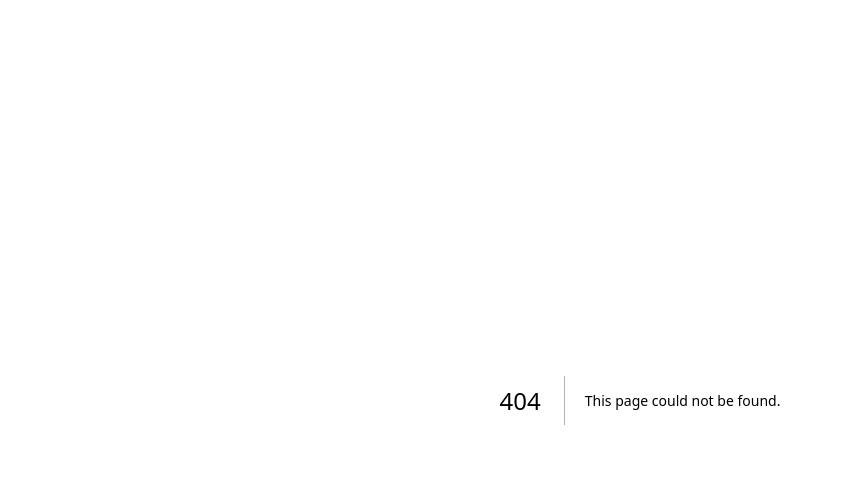
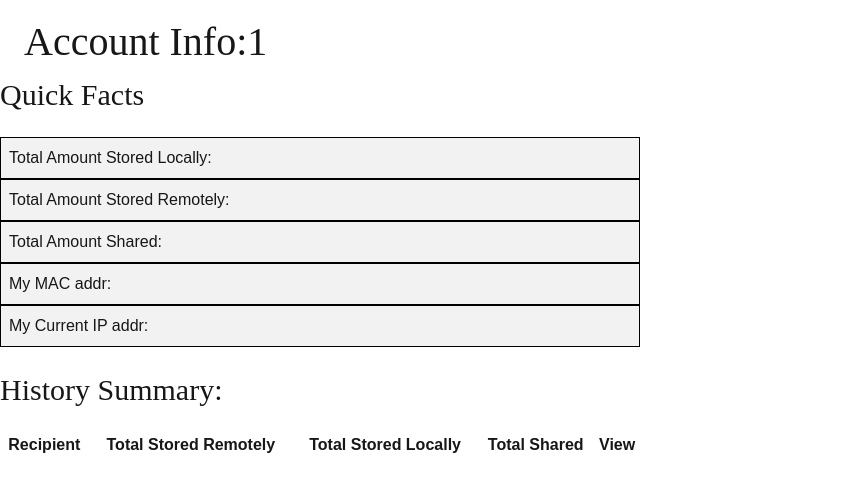
Before and after one commit to jjheals/PeerVault, a Next.js app in the folder frontend/: page /accountInfo/1 in a window 1280 px wide. Before the commit this address had no page. Shown: the top 492 px of the page, without its empty margins (0-843 px from the left). Built offline with nearby package versions, Linux system fonts and the light colour scheme.

Commit message:
started the account info functionality

```diff
--- /dev/null
+++ b/frontend/src/app/accountInfo/[id]/page.tsx
@@ -0,0 +1,84 @@
+import React, {Suspense} from "react";
+import { useParams } from "next/navigation";
+import axios from "axios";
+import Table from "@/app/table"
+import { TableSkeleton } from "@/app/skeletons";
+
+
+const PORT = 8000;
+
+const instance = axios.create({
+  baseURL:
+    "http://localhost:" + PORT.toString(),
+});
+
+
+
+export default function Home({ params }: { params: { id: string; }; }) {
+  var user_list = [];
+  // TODO --> get this to return and display SOMETHING
+  function getSharedWithInfo() {
+    instance
+    .get("ui/get-stored-with-info")
+    .then(function (response){
+      var peer_array = response["data"]
+      var peer_names = []
+      for(var i = 0; i < peer_array.length; i++){
+        peer_names[i] = peer_array[i]["common_name"]
+      }
+      user_list= peer_names;
+    })
+    .catch (function (error) {
+      console.log("errored:", error)
+    });
+  }
+
+
+  // TODO -->
+  /*
+    - CREATE A DISPLAY TABLE FOR THE USER INFORMATION
+      - Common-name, amount shared (bytes), amount stored remotely (bytes), amount stored locally (bytes), View more information button?
+
+    - CREATE A FULL FLESHED OUT DISPLAY PAGE FOR THE LIST OF ALL ITEMS
+
+
+    -TABS:
+
+    -
+       */
+
+
+  const common_name = params.id;
+    return (
+      <div>
+        <div className="header">
+          <div className="header-row">
+            <div className="titleText">Account Info:{common_name}</div>
+          </div>
+        </div>
+
+
+        <div>
+          <div className = "subtitleText">Quick Facts</div>
+          <div className = "table">
+            <div className= "tr">
+                <div className = "th">Total Amount Stored Locally:{}</div>
+                <div className = "th">Total Amount Stored Remotely:{}</div>
+                <div className = "th">Total Amount Shared:{}</div>
+                <div className = "th">My MAC addr:{}</div>
+                <div className = "th">My Current IP addr:{}</div>
+            </div>
+          </div>
+        </div>
+
+
+        <div>
+          <div className = "subtitleText">History Summary:</div>
+          <Suspense fallback={<TableSkeleton />}>
+            <Table/>
+          </Suspense>
+        </div>
+
+      </div>
+    )
+}
--- a/frontend/src/app/globals.css
+++ b/frontend/src/app/globals.css
@@ -219,3 +219,17 @@ body {
   background-color: #c0c0c0;
   cursor: not-allowed;
 }
+
+.table{
+  width: 50%;
+  border-collapse: collapse;
+  margin: 20px 0;
+}
+
+
+.th, .td {
+    border: 1px solid black;
+    padding: 8px;
+    text-align: left;
+    background-color: #f2f2f2;
+}
--- /dev/null
+++ b/frontend/src/app/skeletons.tsx
@@ -0,0 +1,30 @@
+const shimmer = "relative before:absolute before:inset-0 before:-translate-x-full before:animate-[shimmer_2s_infinite] before:bg-gradient-to-r before:from-transparent before:via-gray-300 before:to-transparent";
+
+function TableRow() {
+  return (
+    <tr className="border-b last-of-type:border-none">
+      <td className="flex justify-center px-2 py-1">
+        <div className="h-7"></div>
+      </td>
+    </tr>
+  );
+}
+
+export function TableSkeleton() {
+  return (
+    <div className="bg-sand rounded-lg">
+      <table className={`${shimmer} overflow-hidden table min-w-full rounded-lg`}>
+        <tbody>
+          <TableRow />
+          <TableRow />
+          <TableRow />
+          <TableRow />
+          <TableRow />
+          <TableRow />
+          <TableRow />
+          <TableRow />
+        </tbody>
+      </table>
+    </div>
+  );
+}
--- /dev/null
+++ b/frontend/src/app/table.tsx
@@ -0,0 +1,34 @@
+export default async function FileSummaryTable() {
+
+  return (
+    <div className="bg-sand rounded-lg">
+      <table className="table min-w-full">
+        <thead className="text-left border-b-2">
+          <tr>
+            <th scope="col" className="px-2 py-1">
+              Recipient
+            </th>
+            <th scope="col" className="px-2 py-1">
+              <div className="flex gap-1">
+                Total Stored Remotely
+              </div>
+            </th>
+            <th scope="col" className="px-2 py-1">
+              <div className="flex gap-1">
+                Total Stored Locally
+              </div>
+            </th>
+            <th scope="col" className="px-2 py-1">
+              <div className="flex gap-1">
+                Total Shared
+              </div>
+            </th>
+            <th scope="col" className="relative py-1 pr-3">
+              <span className="sr-only">View</span>
+            </th>
+          </tr>
+        </thead>
+      </table>
+    </div>
+  );
+}
```
Also changed, not shown: frontend/src/app/page.tsx (+16 -4 lines), 1 other file (tests, documents, lock files or other folders).
